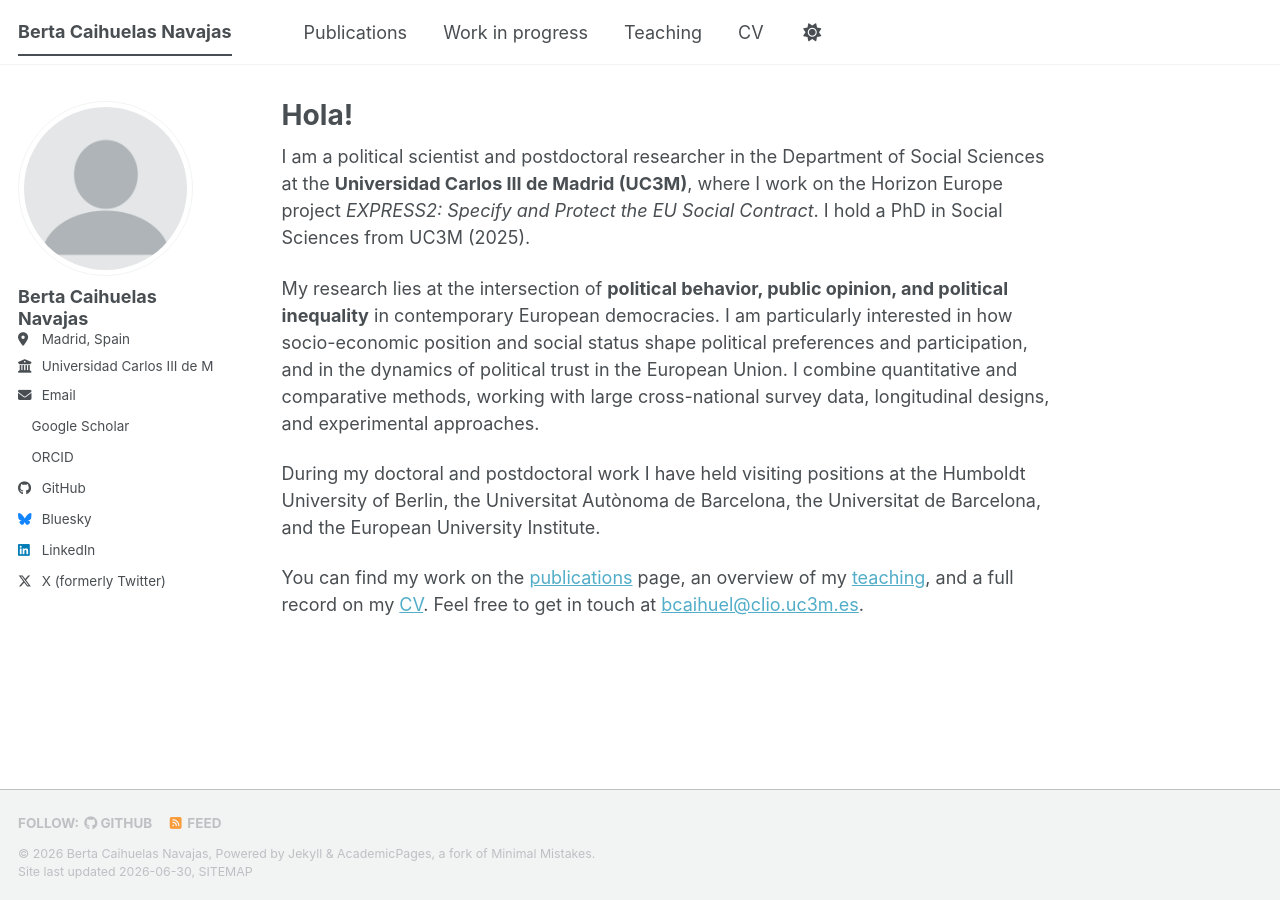
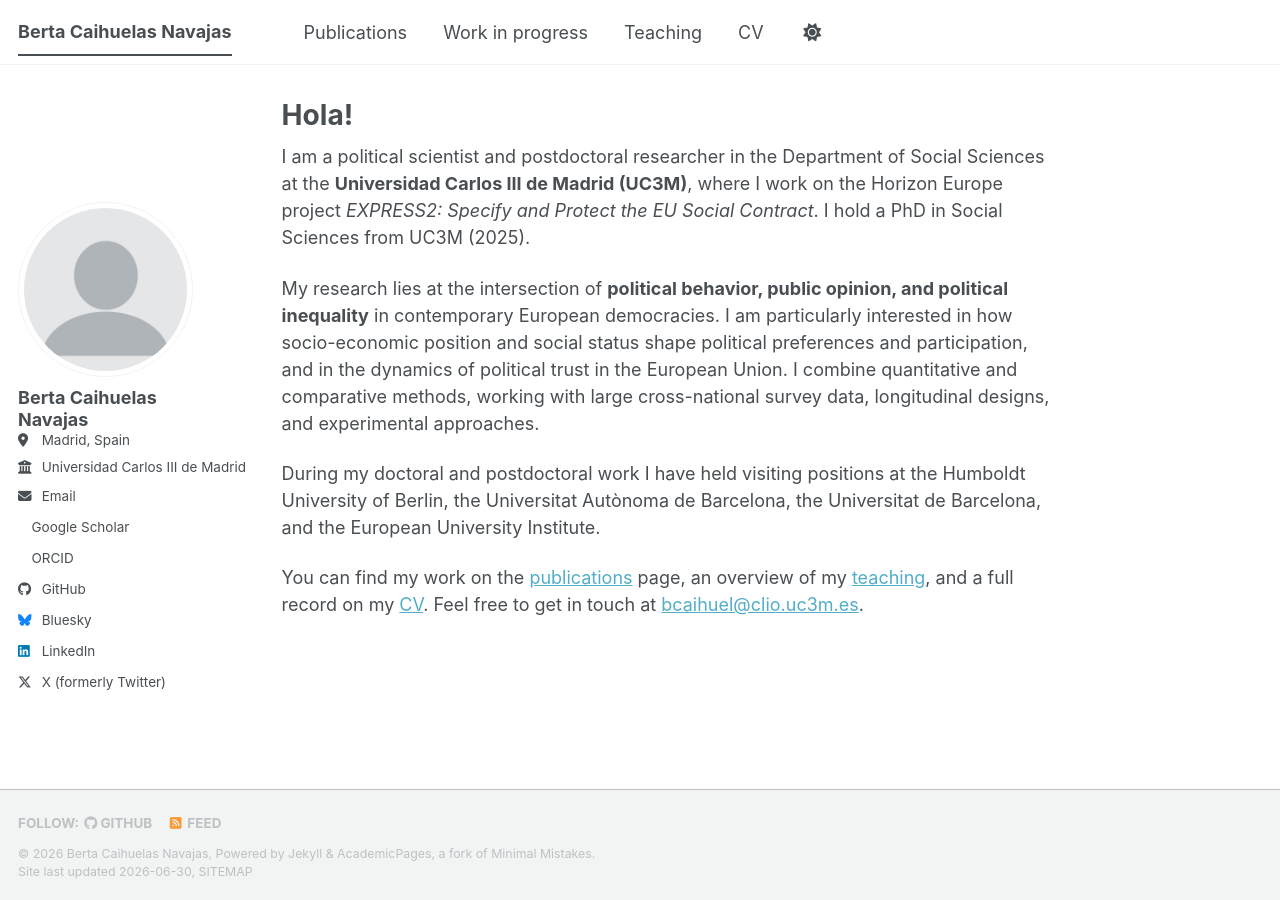
Before and after one commit to bcaihuelas/bcaihuelas.github.io, a Jekyll site: the page built from _pages/about.md, in a window 1280 px wide. Built offline with Jekyll 4.4.1, drawn with Linux system fonts in a browser that asks for light colours; a style sheet for code colours, icons or effects is not loaded.

Commit message:
Update _sidebar.scss

```diff
--- a/_sass/layout/_sidebar.scss
+++ b/_sass/layout/_sidebar.scss
@@ -18,10 +18,10 @@
   }
 
   @media screen and (min-width: $sidebar-screen-min-width) {
-    height: 100vh;
-    overflow-y: auto;               // Add scrollbar if the sidebar is too long
-    position: fixed;
-    padding-top: $masthead-height;
+    // Let the sidebar flow with the page instead of being a fixed,
+    // full-height box with its own scrollbar (cleaner look).
+    position: relative;
+    padding-top: 0;
   }
 
   @include breakpoint($large) {
```
